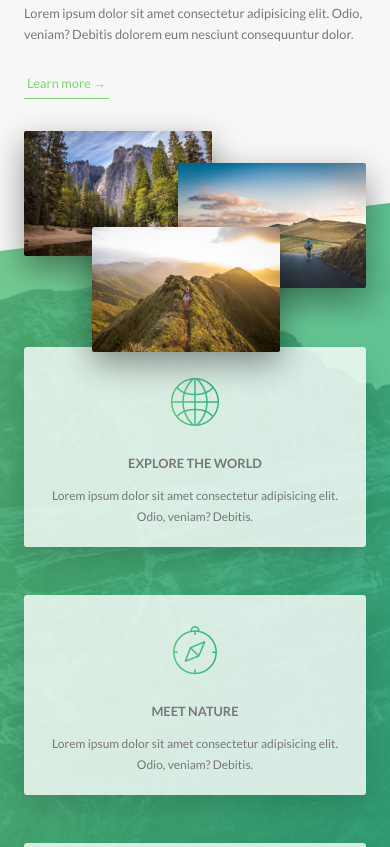
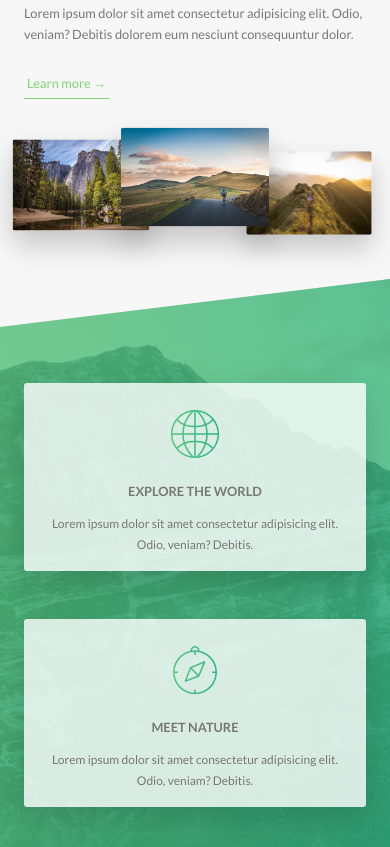
Before and after one commit to MnqobiSB/natours-sass-project, a website: page index.html in a window 390 px wide. Shown: the part 1077-1924 px from the top of the page. Drawn offline with Linux system fonts and the light colour scheme.

Commit message:
Writing Media Queries - Layout, About and Features Sections

```diff
--- a/sass/components/_composition.scss
+++ b/sass/components/_composition.scss
@@ -10,19 +10,43 @@
 		transition: all .2s;
 		outline-offset: 2rem;
 
+		@include respond(tab-port) {
+			float: left;
+			position: relative;
+			width: 33.33333333%;
+			box-shadow: 0 1.5rem 3rem rgba($color-black, .2);
+		}
+
 		&--p1 {
 			left: 0;
 			top: -2rem;
+
+			@include respond(tab-port) {
+				top: 0;
+				transform: scale(1.2);
+			}
 		}
 
 		&--p2 {
 			right: 0;
 			top: 2rem;
+
+			@include respond(tab-port) {
+				top: -1rem;
+				transform: scale(1.3);
+				z-index: 100;
+			}
 		}
 
 		&--p3 {
 			left: 20%;
 			top: 10rem;
+
+			@include respond(tab-port) {
+				left: 0;
+				top: 1rem;
+				transform: scale(1.1);
+			}
 		}
 
 		&:hover {
--- a/sass/components/_feature-box.scss
+++ b/sass/components/_feature-box.scss
@@ -6,6 +6,10 @@
 	border-radius: 3px;
 	box-shadow: 0 1.5rem 4rem rgba($color-black, .15);
 	transition: all .3s;
+
+	@include respond(tab-port) {
+		padding: 2rem;
+	}
 
 	&__icon {
 		font-size: 6rem;
@@ -19,6 +23,9 @@
 		background-clip: text;
 		-webkit-background-clip: text;
 		color: transparent;
+		@include respond(tab-port) {
+			margin-bottom: 0;
+		}
 	}
 	&:hover {
 		transform: translateY(-1.5rem) scale(1.03);
--- a/sass/pages/_home.scss
+++ b/sass/pages/_home.scss
@@ -26,7 +26,7 @@
 	}
 
 	@include respond(tab-port) {
-		padding: 15rem 0;
+		padding: 10rem 0;
 	}
 }
 
```
Also changed, not shown: css/style.css.
